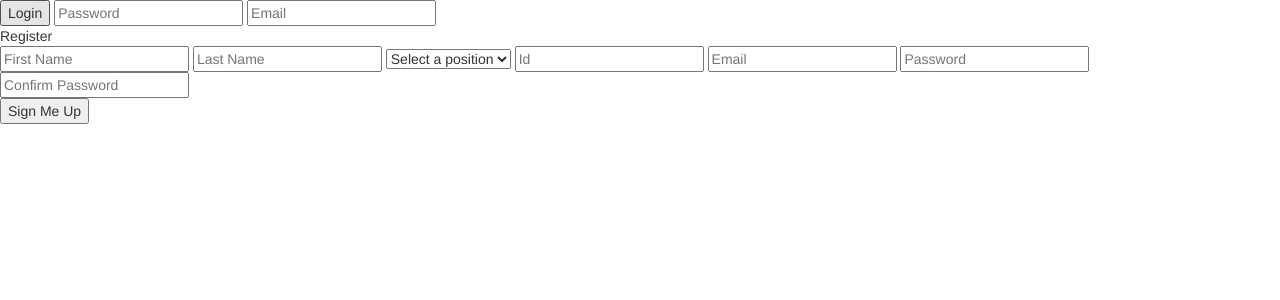
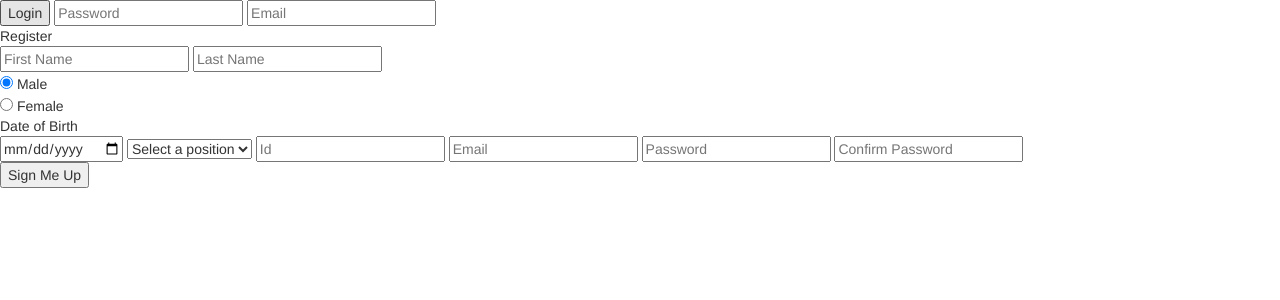
Before and after one commit to aclendenen/Fundamentals, a PHP site: page /Fundamentals/index.php in a window 1280 px wide. Shown: the top 300 px of the page. Run offline with PHP 8.4, Linux system fonts and the light colour scheme; some libraries are stand-ins or nearby versions.

Commit message:
Here's my shit

```diff
--- a/databaseScripts.txt
+++ b/databaseScripts.txt
@@ -3,12 +3,14 @@ CREATE TABLE `fundamentals`.`users` (
    `user_id` INT( 11 ) NOT NULL AUTO_INCREMENT PRIMARY KEY ,
    `first_name` VARCHAR( 255 ) NOT NULL ,
    `last_name` VARCHAR( 255 ) NOT NULL ,
+   `gender` VARCHAR( 32 ) NOT NULL ,
+   `dob` date NOT NULL ,
    `position` VARCHAR( 255 ) NOT NULL ,
    `position_id` VARCHAR( 255 ) NOT NULL ,
    `email` VARCHAR( 60 ) NOT NULL ,
    `password` VARCHAR( 255 ) NOT NULL ,
    `email_code` VARCHAR( 32 ) NOT NULL ,
-   'email_verify' BOOLEAN DEFAULT 0,
+   `email_verify` BOOLEAN DEFAULT 0,
     UNIQUE (`email`)
 ) ENGINE = MYISAM ;
 
--- a/php/class.user.php
+++ b/php/class.user.php
@@ -20,24 +20,27 @@ class USER
 		return $stmt;
 	}
 
-	public function register($fname,$lname,$pos,$email,$pass)
+	public function register($fname,$lname,$pos,$email,$pass,$gen,$dob)
 	{
 		$pos = strtolower($pos);
 		$email_code = md5( rand(0,1000) );
 		try
 		{
 			$new_password = password_hash($pass, PASSWORD_DEFAULT);
-			$stmt = $this->conn->prepare("INSERT INTO users(first_name,last_name,position,email,password,email_code)
-		                                               VALUES(:fname,:lname,:pos,:email, :pass,:email_code)");
+			$stmt = $this->conn->prepare("INSERT INTO users(first_name,last_name,gender,dob,position,email,password,email_code)
+		                                               VALUES(:fname,:lname,:gender,:dob,:pos,:email, :pass,:email_code)");
 			//$stmt = $this->conn->prepare("INSERT INTO users(first_name,last_name,position,email,password)
 		     //                                          VALUES(:fname,:lname,:pos,:email, :pass)");
 
 			$stmt->bindparam(":fname", $fname);
 			$stmt->bindparam(":lname", $lname);
+			$stmt->bindparam(":gender", $gen);
+			$stmt->bindparam(":dob", $dob);
 			$stmt->bindparam(":pos", $pos);
 			$stmt->bindparam(":email", $email);
 			$stmt->bindparam(":pass", $new_password);
 			$stmt->bindparam(":email_code", $email_code);
+
 
 			$stmt->execute();
 
--- a/php/index.php
+++ b/php/index.php
@@ -16,6 +16,8 @@
 	{
 		$fname = strip_tags($_POST['signup_fn']);
 		$lname = strip_tags($_POST['signup_ln']);
+		$gender = strip_tags($_POST['gender']);
+		$dob = strip_tags($_POST['dob']);
 		$pos = strip_tags($_POST['signup_position']);
 		$pos_code = strip_tags($_POST['signup_position_id']);
 		$email = strip_tags($_POST['signup_email']);
@@ -33,6 +35,10 @@
 		else if($pos=="")
 		{
 			$user->redirect_with_flash("index.php", "Please select a posistion");
+		}
+		else if($dob=="")
+		{
+			$user->redirect_with_flash("index.php", "Please enter a correct Date");
 		}
 		else if($pos!="User" && !$user->pos_code_check($pos, $pos_code))
 		{
@@ -72,7 +78,7 @@
 				else
 				{
 
-					if($user->register($fname,$lname,$pos,$email,$pass))
+					if($user->register($fname,$lname,$pos,$email,$pass,$gender,$dob))
 					{
 						$email_code = $user->get_email_code($email);
 						$to      = $email; // Send email to our user
@@ -94,7 +100,7 @@
 						}
 						else
 						{
-							$user->redirect_with_flash("index.php", "Something went wrong");
+							$user->redirect_with_flash("index.php", "Something went wrong, email couldn't be sent");
 						} // Send our email
 
 					}
@@ -126,6 +132,12 @@
 			<div class= "container_body center_elements">
 				<input class= "container_field center_elements" type= "text" name= "signup_fn" placeholder= "First Name" required></input>
 				<input class= "container_field center_elements" type= "text" name= "signup_ln" placeholder= "Last Name" required></input>
+				<div>
+					<input id = "gender_radio" type = "radio" name = "gender" value = "male" checked> Male<br>
+					<input type = "radio" name = "gender" value = "female"> Female<br>
+				</div>
+				<div class= "container_field center_elements">Date of Birth</div>
+				<input class= "container_field center_elements" type= "date" name= "dob" required></input>
 				<select id= "positionDrop" class= "container_field center_elements" type= "text" name= "signup_position" required>
 					<option value="" disabled selected>Select a position</option>
 					<option id= "adminDrop" value="Administrator">Administrator</option>
--- a/stylesheets/application_style.css
+++ b/stylesheets/application_style.css
@@ -176,3 +176,7 @@
 .modal_location{
 
 }
+
+#gender_radio{
+	margin-left: -16px;
+}
```
